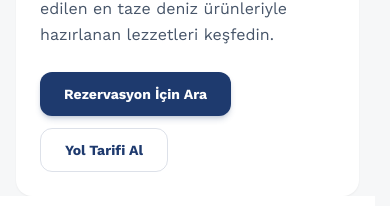
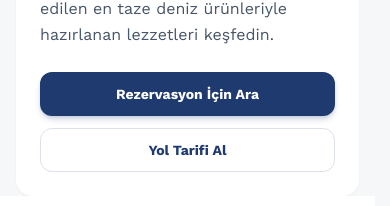
Before and after one commit to mrctnd/fish-fish, a Next.js app: page /fish-fish/menu in a window 390 px wide. Shown: the part 447-653 px from the top of the page. Built offline with nearby package versions, Linux system fonts and the light colour scheme.

Commit message:
Update layout responsiveness on menu page

```diff
--- a/src/app/menu/page.tsx
+++ b/src/app/menu/page.tsx
@@ -47,7 +47,7 @@ export default function MenuPage() {
                 lezzetleri keşfedin.
               </p>
 
-              <div className="flex flex-wrap gap-3">
+              <div className="flex flex-col gap-3 sm:flex-row">
                 <a
                   href={`tel:${BUSINESS.phoneTel}`}
                   className="flex h-11 items-center justify-center rounded-xl bg-primary px-6 text-sm font-bold text-white shadow-md shadow-primary/20 transition-all hover:bg-primary/90"
```
